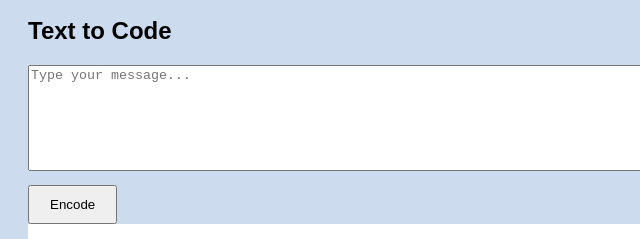
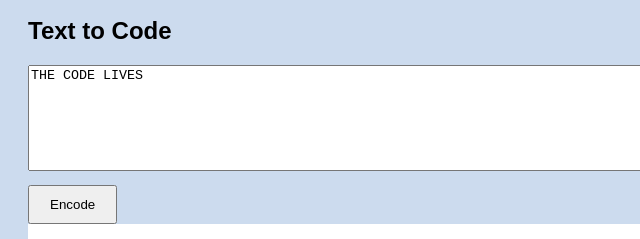
Before and after one commit to ilsxzhub/number-code-transalator, a plain HTML site: page index.html in a window 1280 px wide. Both pictures are taken after a click on the button "🔮 Generate Random Secret Message". Shown: the part 150-389 px from the top of the page, 0-640 px from the left. Drawn offline with Linux system fonts and the light colour scheme.

Commit message:
Fix HTML encoding issues in index.html

```diff
--- a/index.html
+++ b/index.html
@@ -25,7 +25,7 @@
 
 function generateRandomMessage() {
   const message = randomMessages[Math.floor(Math.random() * randomMessages.length)];
-  document.getElementById("inputText").value = message;
+  document.getElementById("textInput").value = message;
   encodeText(); // reuse your encoder function
 }
 </script>
```
